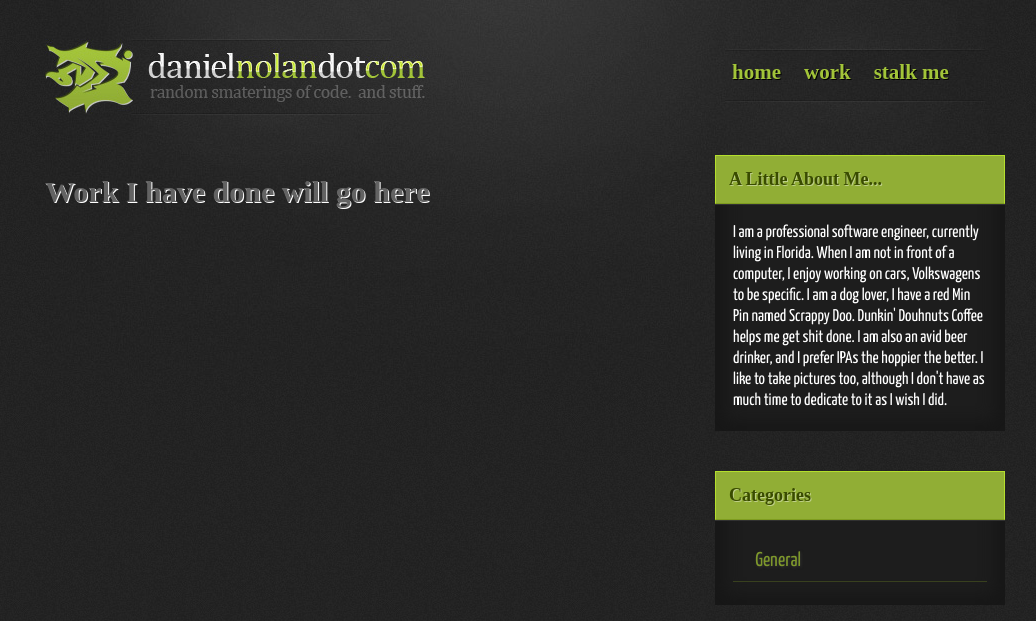
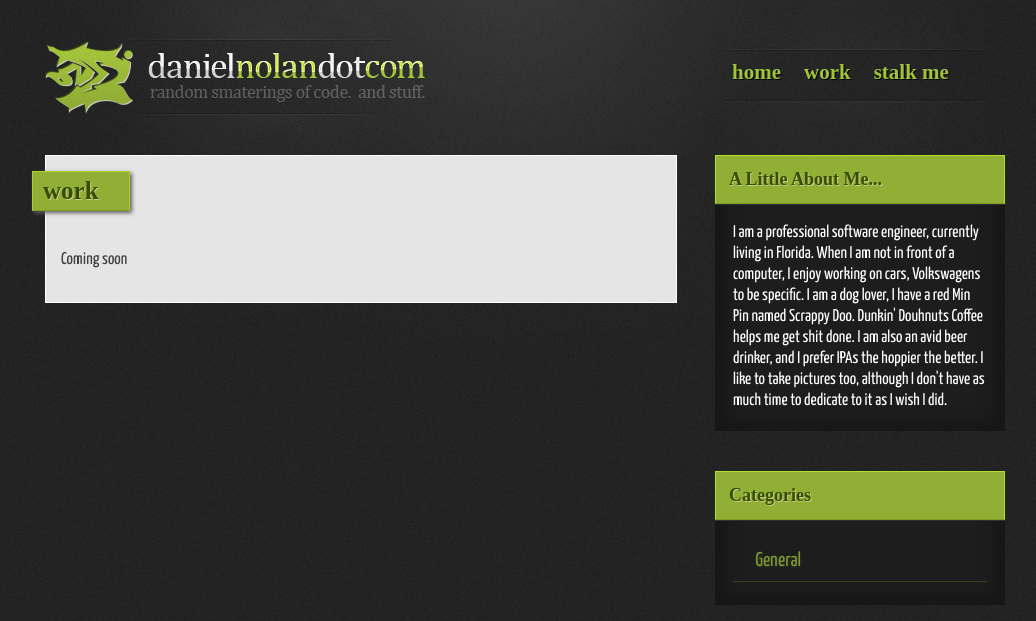
Before and after one commit to danielnolan/danielnolan.github.com, a Jekyll site: the page built from work.html, in a window 1280 px wide. Shown: the top 621 px of the page, without its empty margins (115-1151 px from the left). Built offline with Jekyll 4.4.1, drawn with Linux system fonts in a browser that asks for light colours; some web fonts are replaced.

Commit message:
adding markup to make the page look like the others

```diff
--- a/work.html
+++ b/work.html
@@ -3,4 +3,15 @@ layout: default
 title: danielnolandotcom - work
 ---
 
-<h1>Work I have done will go here</h1>
+<div id="colLt">
+		<div class="contentBase "><!-- grey blog post area -->
+
+			<article class="blogPost"><!-- blog post content in here -->
+
+				<h2 class="tagHdr">work</h2>
+				<p>Coming soon</p>
+
+			</article><!-- end post content -->
+	</div><!-- end grey content area -->
+
+</div><!-- end left col-->
```
